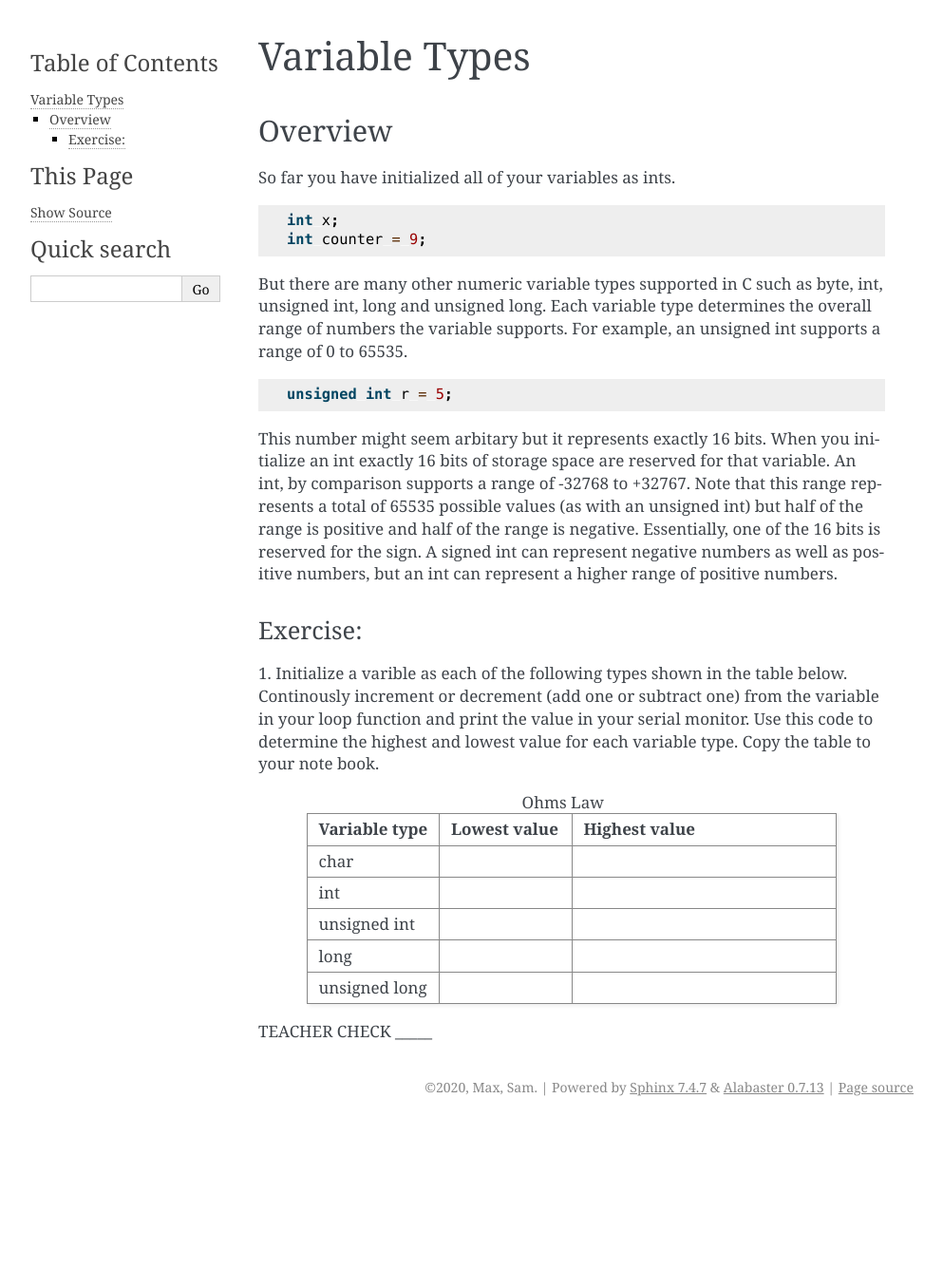
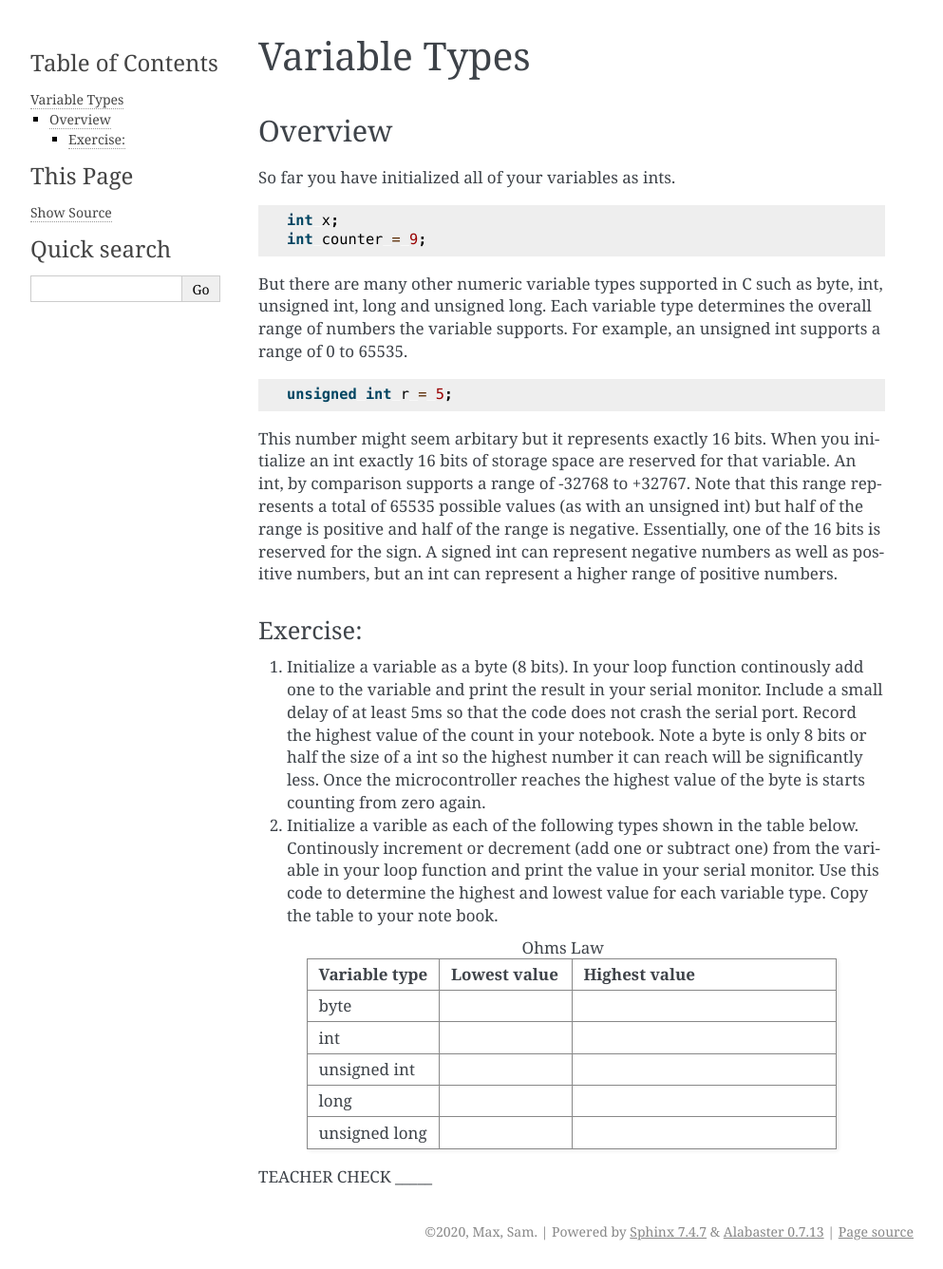
Before and after one commit to maxtkc/mvths-wiki, a Sphinx documentation site: the page built from docs/020a-variable-types.rst, in a window 1280 px wide. Shown: the whole page at 95% size, without its empty margins (148-1141 px from the left). Built offline with Sphinx 7.4.7, drawn with Linux system fonts in a browser that asks for light colours; before the commit the page ends 1184 px from its top, so only the background shows below that.

Commit message:
Update 020a-variable-types.rst

```diff
--- a/docs/020a-variable-types.rst
+++ b/docs/020a-variable-types.rst
@@ -26,9 +26,9 @@ positive numbers, but an int can represent a higher range of positive numbers.
 Exercise:
 ~~~~~~~~~
 
-1. Initialize a varible as each of the following types shown in the table below. Continously increment or decrement (add one or subtract one) from the variable in your
-loop function and print the value in your serial monitor. Use this code to determine the highest and lowest value for each variable type. Copy the table to your
-note book.
+1. Initialize a variable as a byte (8 bits). In your loop function continously add one to the variable and print the result in your serial monitor. Include a small delay of at   least 5ms so that the code does not crash the serial port. Record the highest value of the count in your notebook. Note a byte is only 8 bits or half the size of a int so the highest number it can reach will be significantly less. Once the microcontroller reaches the highest value of the byte is starts counting from zero again.
+
+2. Initialize a varible as each of the following types shown in the table below. Continously increment or decrement (add one or subtract one) from the variable in your loop function and print the value in your serial monitor. Use this code to determine the highest and lowest value for each variable type. Copy the table to your note book.
 
 
 .. list-table:: Ohms Law
@@ -38,7 +38,7 @@ note book.
    * - Variable type
      - Lowest value
      - Highest value
-   * - char
+   * - byte
      -
      -
    * - int
```
